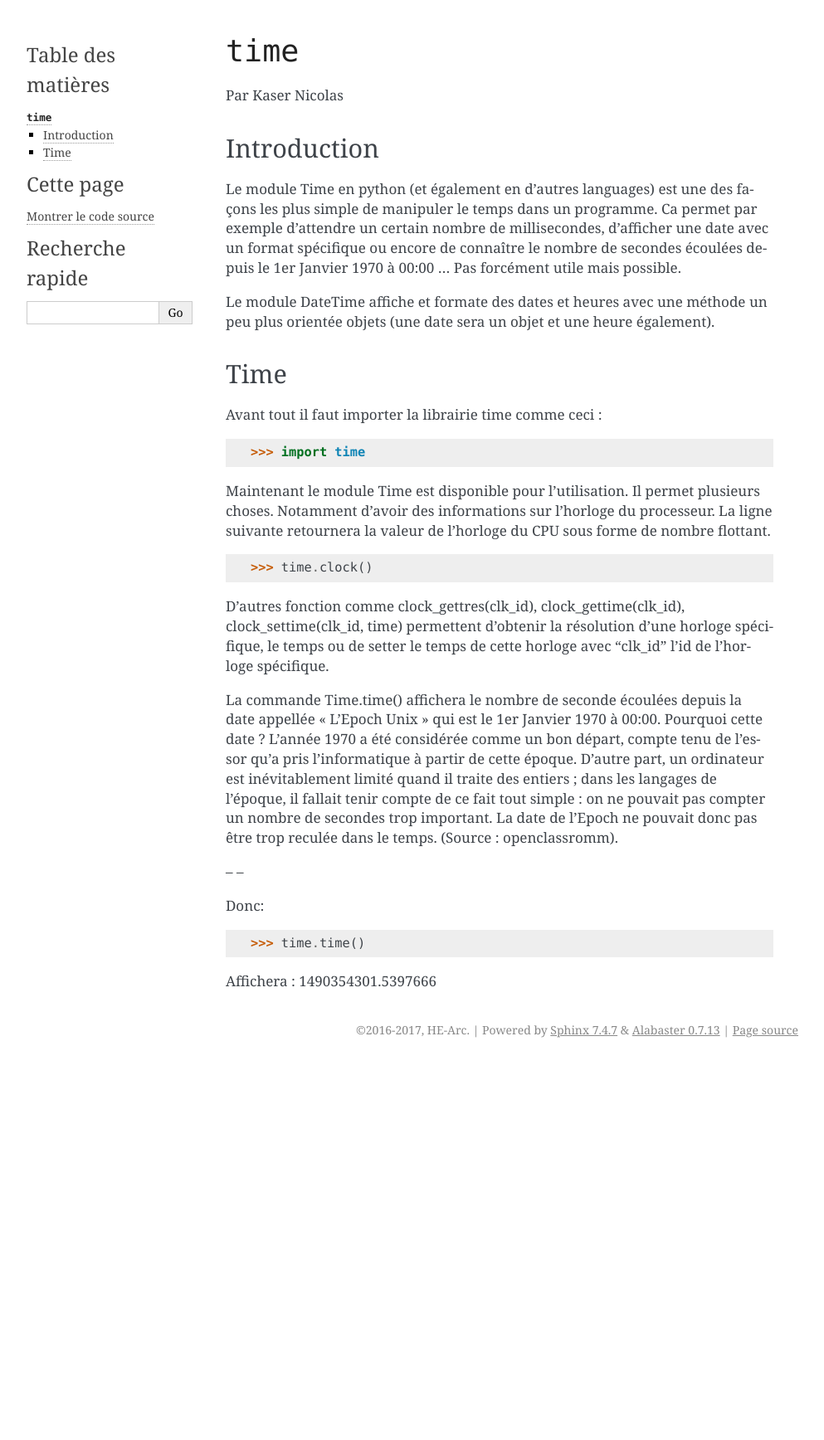
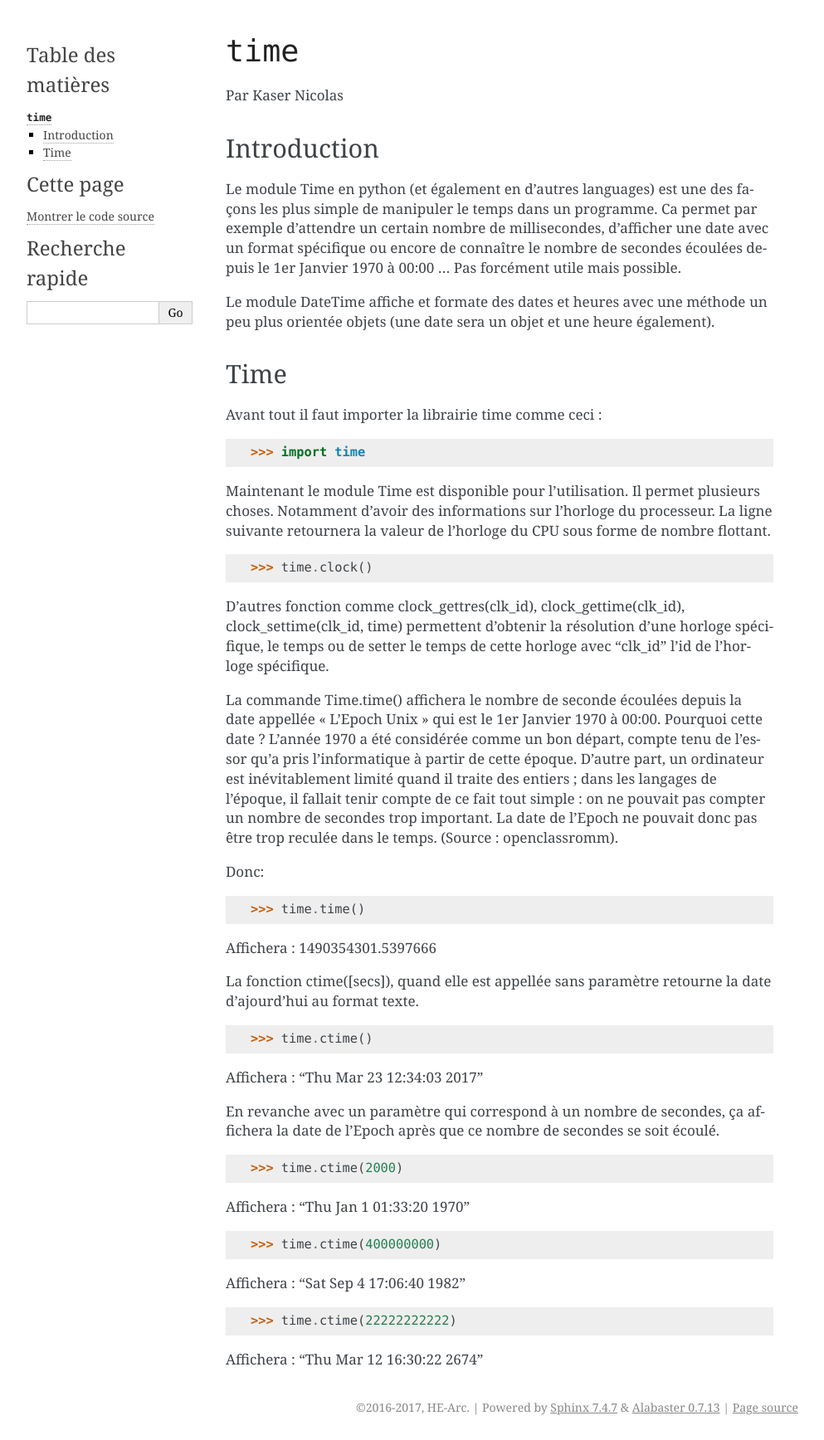
Before and after one commit to HE-Arc/livre-python, a Sphinx documentation site: the page built from source/time/index.rst, in a window 1280 px wide. Shown: the whole page at 83% size, without its empty margins (148-1141 px from the left). Built offline with Sphinx 7.4.7, drawn with Linux system fonts in a browser that asks for light colours; before the commit the page ends 1281 px from its top, so only the background shows below that.

Commit message:
Update index.rst

```diff
--- a/source/time/index.rst
+++ b/source/time/index.rst
@@ -37,7 +37,6 @@ D'autres fonction comme clock_gettres(clk_id), clock_gettime(clk_id), clock_sett
 La commande Time.time() affichera le nombre de seconde écoulées depuis la date appellée "L'Epoch Unix" qui est le 1er Janvier 1970 à 00:00.
 Pourquoi cette date ? L'année 1970 a été considérée comme un bon départ, compte tenu de l'essor qu'a pris l'informatique à partir de cette époque. D'autre part, un ordinateur est inévitablement limité quand il traite des entiers ; dans les langages de l'époque, il fallait tenir compte de ce fait tout simple : on ne pouvait pas compter un nombre de secondes trop important. La date de l'Epoch ne pouvait donc pas être trop reculée dans le temps. (Source : openclassromm).
 
--- --
 
 Donc:
 
@@ -46,3 +45,39 @@ Donc:
 
 
 Affichera : 1490354301.5397666
+
+
+La fonction ctime([secs]), quand elle est appellée sans paramètre retourne la date d'ajourd'hui au format texte.
+
+
+.. code:: python
+>>> time.ctime()
+
+
+Affichera : 'Thu Mar 23 12:34:03 2017'
+
+
+En revanche avec un paramètre qui correspond à un nombre de secondes, ça affichera la date de l'Epoch après que ce nombre de secondes se soit écoulé.
+
+
+
+.. code:: python
+>>> time.ctime(2000)
+
+
+Affichera : 'Thu Jan  1 01:33:20 1970'
+
+
+
+.. code:: python
+>>> time.ctime(400000000)
+
+
+Affichera : 'Sat Sep  4 17:06:40 1982'
+
+
+.. code:: python
+>>> time.ctime(22222222222)
+
+
+Affichera : 'Thu Mar 12 16:30:22 2674'
```
